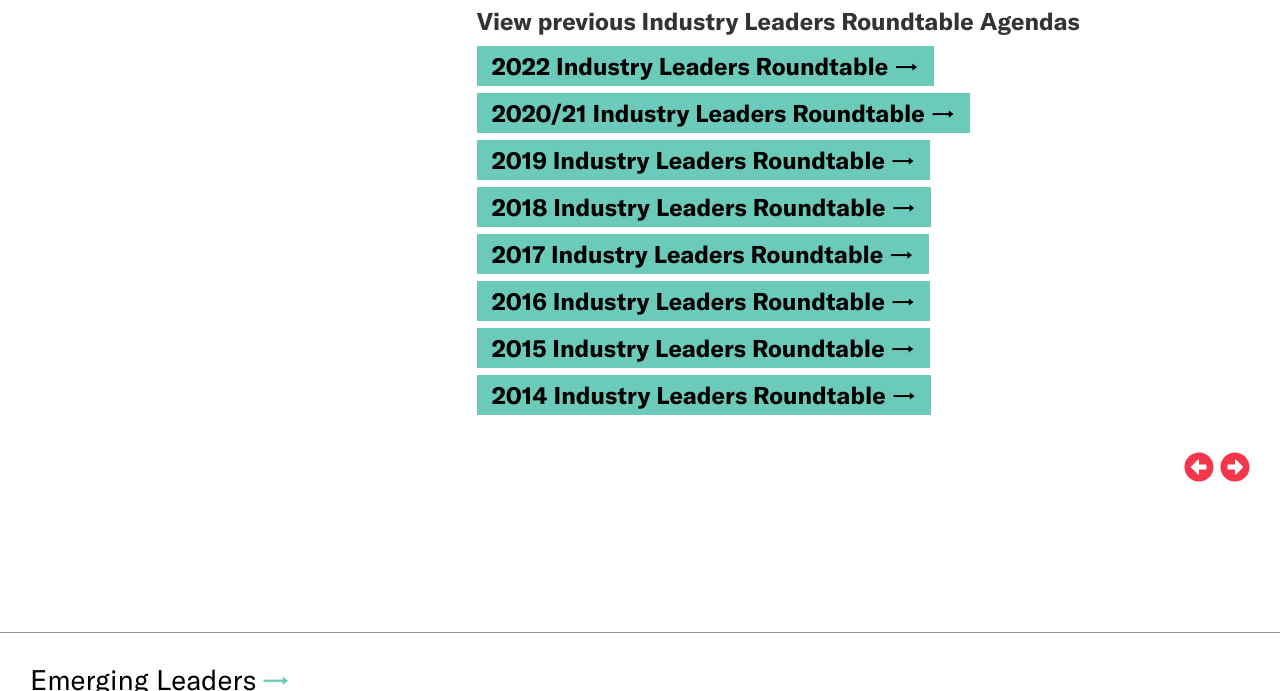
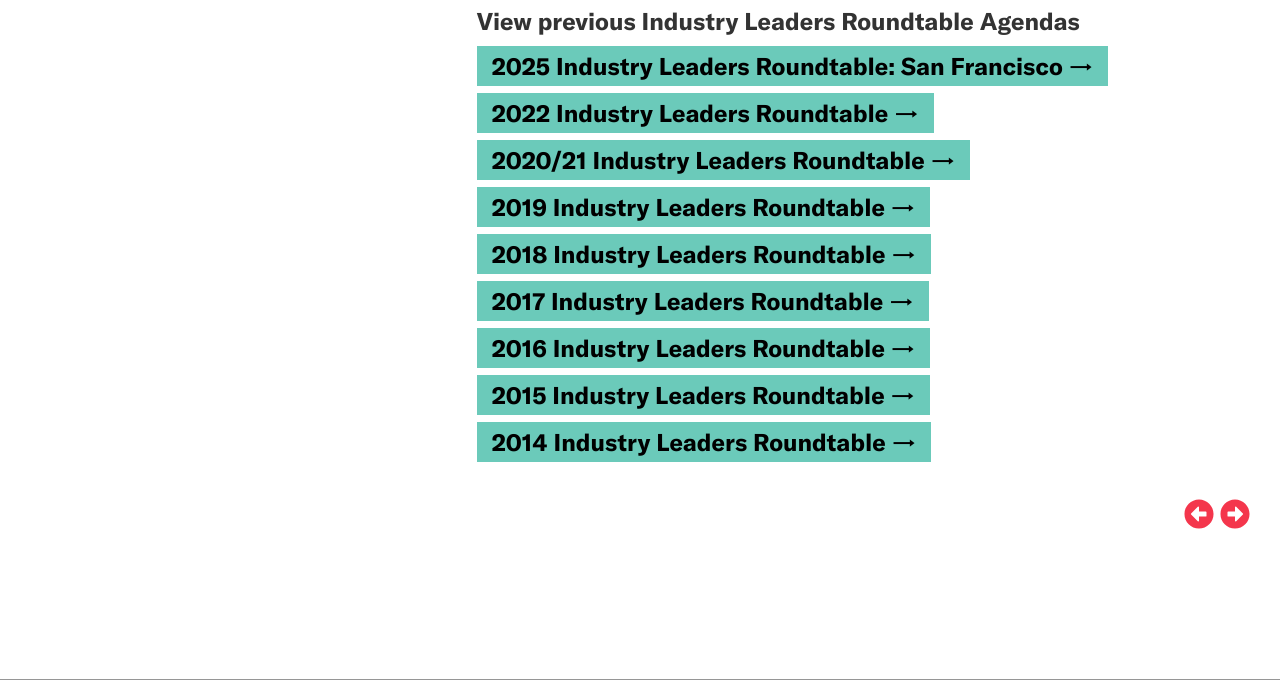
Before and after one commit to jengalas/bwaf-bbw, a Jekyll site: the page built from _programs/industry-leaders-roundtable-retreat.md, in a window 1280 px wide and 900 px high, scrolled down 4720 px, cut to the strip 209-900 px from the top of the window. Built offline with Jekyll 4.4.1, drawn with Linux system fonts in a browser that asks for light colours; nearby versions of some CDN libraries; some web fonts are replaced.

Commit message:
Updated 1 file via CloudCannon.

```diff
--- a/_programs/industry-leaders-roundtable-retreat.md
+++ b/_programs/industry-leaders-roundtable-retreat.md
@@ -182,6 +182,9 @@ page_blocks:
     image_caption_text: 'Thank you to our supporters for making this program possible. '
   - template: buttons-block
     button:
+      - button_text: '2025 Industry Leaders Roundtable: San Francisco'
+        button_link: >-
+          https://www.dropbox.com/scl/fi/0ew4sndkw1ajswprkw6tg/250903-SF-Roundtable-Graphics-V1.png?rlkey=c2knztc7aodm77i4p8l3kudqg&st=ge6sycqa&dl=0
       - button_text: 2022 Industry Leaders Roundtable
         button_link: >-
           https://www.dropbox.com/scl/fi/5cmvng4opaze1ywavr4ln/2022-BWAF-Industry-Leaders-Roundtable-Agenda.pdf?rlkey=7ewtj6gqezirjfooxx08tt3hu&st=ygrn5edq&dl=0
```
